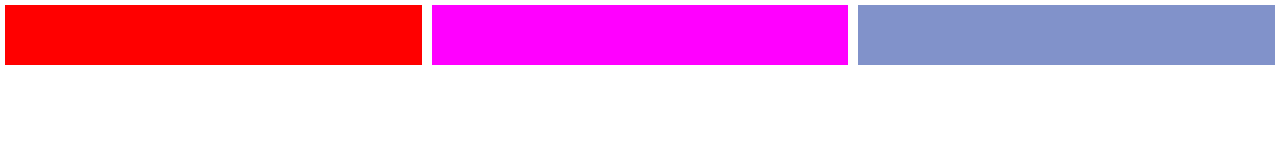
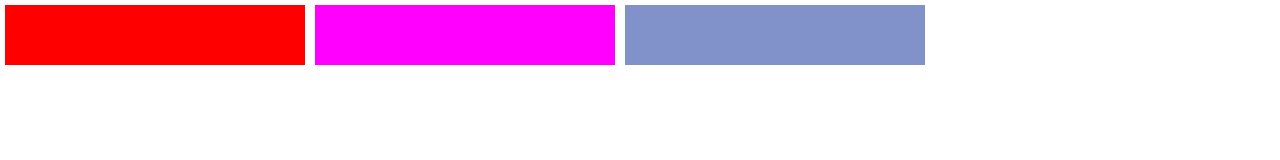
Before and after one commit to dzvid/rocketseat-bootcamp-flexbox, a plain HTML site: page index.html in a window 1280 px wide. Drawn offline with Linux system fonts and the light colour scheme.

Commit message:
chore: Wrap Item

```diff
--- a/styles.css
+++ b/styles.css
@@ -7,18 +7,20 @@ body,
 
 #app {
   display: flex;
+  flex-wrap: wrap;
   /* flex-direction: row;
 
   align-items: flex-start;
   justify-content: flex-start; */
+  /* align-content: flex-start; Only used with flex-warp */
 }
 
 .box {
-  width: 100px;
+  width: 300px;
   height: 60px;
   /* background: #f00; */
   margin: 5px;
   /* flex-grow: 1; */
   /* flex-shrink: 0; */
-  flex: 1 0;
+  /* flex: 1 0; */
 }
```
